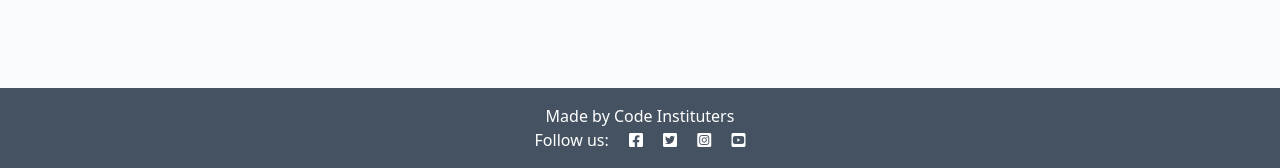
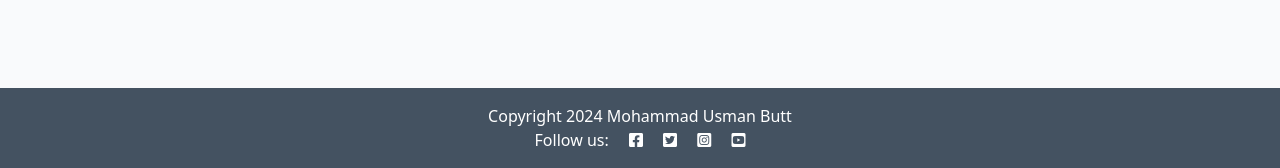
Before and after one commit to UsmanButt1/django-blog, a Django app: page / in a window 1280 px wide. Shown: the part 632-800 px from the top of the page. Run offline with Django 4.2, Linux system fonts and the light colour scheme; data that the repository does not hold is empty.

Commit message:
Add template inheritance with footer text in base.html and index.html

```diff
--- a/blog/templates/blog/index.html
+++ b/blog/templates/blog/index.html
@@ -50,3 +50,7 @@
 
 <!-- index.html content ends here -->
 {% endblock %}
+
+{% block copyright %}
+    Copyright 2024 Mohammad Usman Butt
+{% endblock %}
--- a/templates/base.html
+++ b/templates/base.html
@@ -61,7 +61,7 @@
 
     <!-- Footer -->
     <footer class="footer mt-auto py-3 dark-bg">
-        <p class="m-0 text-center text-white">Made by Code Instituters</p>
+        <p class="m-0 text-center text-white">{% block copyright %} Made by Code Instituters {% endblock copyright %}</p>
         <p class="m-0 text-center text-white">Follow us: <i class="fab fa-facebook-square ms-3"></i>
             <i class="fab fa-twitter-square ms-3"></i>
             <i class="fab fa-instagram-square ms-3"></i>
```
